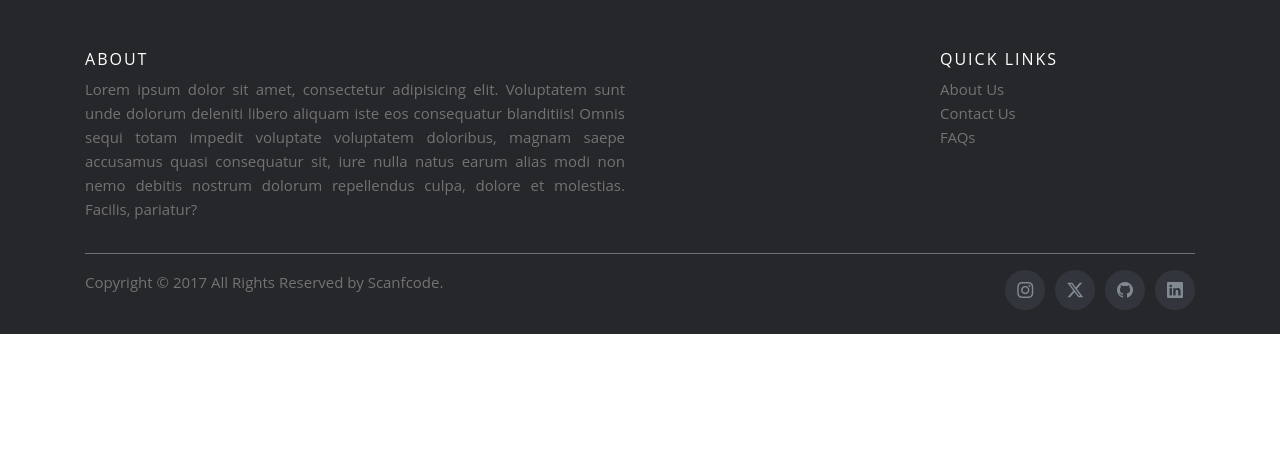
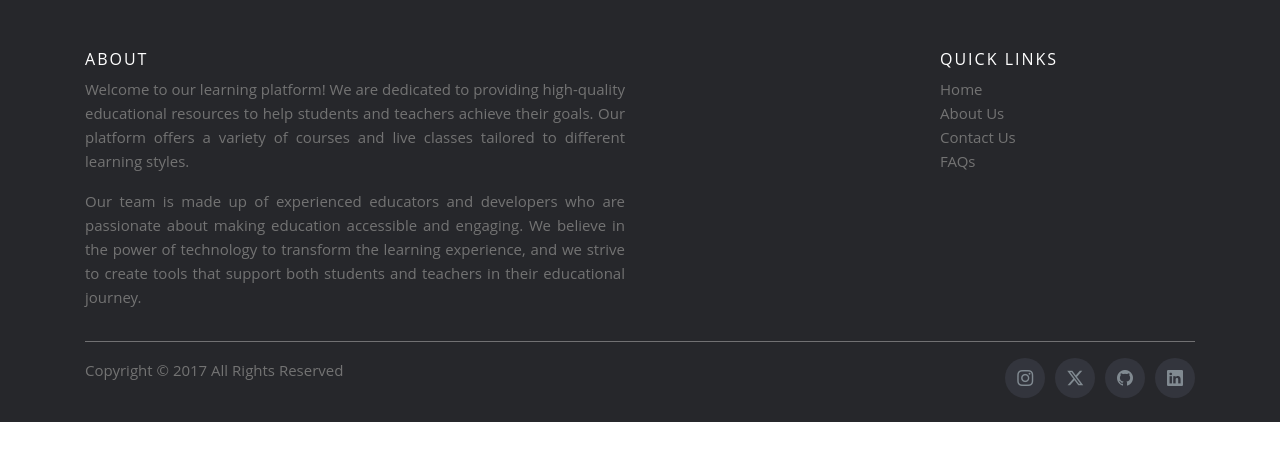
Before and after one commit to chaitany851P/Inner-Light-Advisor, a Flask app: page /base in a window 1280 px wide. Shown: the part 68-529 px from the top of the page. Run offline with Flask 3, Linux system fonts and the light colour scheme; some libraries are stand-ins or nearby versions.

Commit message:
Update fotter

```diff
--- a/templates/base.html
+++ b/templates/base.html
@@ -222,19 +222,25 @@
           <div class="row">
             <div class="col-sm-12 col-md-6">
               <h6>About</h6>
-              <p class="text-justify">Lorem ipsum dolor sit amet, consectetur adipisicing elit. Voluptatem sunt unde dolorum deleniti libero aliquam iste eos consequatur blanditiis! Omnis sequi totam impedit voluptate voluptatem doloribus, magnam saepe accusamus quasi consequatur sit, iure nulla natus earum alias modi non nemo debitis nostrum dolorum repellendus culpa, dolore et molestias. Facilis, pariatur?</p>
+              <p class="text-justify">Welcome to our learning platform! We are dedicated to providing high-quality educational resources to help students and teachers achieve their goals. Our platform offers a variety of courses and live classes tailored to different learning styles.</p>
+              <p class="text-justify">Our team is made up of experienced educators and developers who are passionate about making education accessible and engaging. We believe in the power of technology to transform the learning experience, and we strive to create tools that support both students and teachers in their educational journey.</p>
+
             </div>
 
             <div class="col-xs-6 col-md-3">
-
+              <p></p>
             </div>
 
             <div class="col-xs-6 col-md-3">
               <h6>Quick Links</h6>
               <ul class="footer-links">
+                <a href="{{ url_for ('dashboard')}}">Home</a>
                 <li><a href="{{ url_for ('about')}}">About Us</a></li>
                 <li><a href="{{url_for('contact')}}">Contact Us</a></li>
                 <li><a href="{{ url_for('FAQs')}}">FAQs</a></li>
+                {% if current_user.role == 'teacher' %}
+                <li><a href="{{ url_for ('chatbot')}}">Research with AI</a></li>
+                {% endif %}
                 <!-- <li><a href="http://scanfcode.com/privacy-policy/">Privacy Policy</a></li>
                 <li><a href="http://scanfcode.com/sitemap/">Sitemap</a></li> -->
               </ul>
@@ -245,8 +251,8 @@
         <div class="container">
           <div class="row">
             <div class="col-md-8 col-sm-6 col-xs-12">
-              <p class="copyright-text">Copyright &copy; 2017 All Rights Reserved by
-           <a href="#">Scanfcode</a>.
+              <p class="copyright-text">Copyright &copy; 2017 All Rights Reserved
+
               </p>
             </div>
 
@@ -259,6 +265,7 @@
                 </ul>
 
             </div>
+
           </div>
         </div>
   </footer>
```
